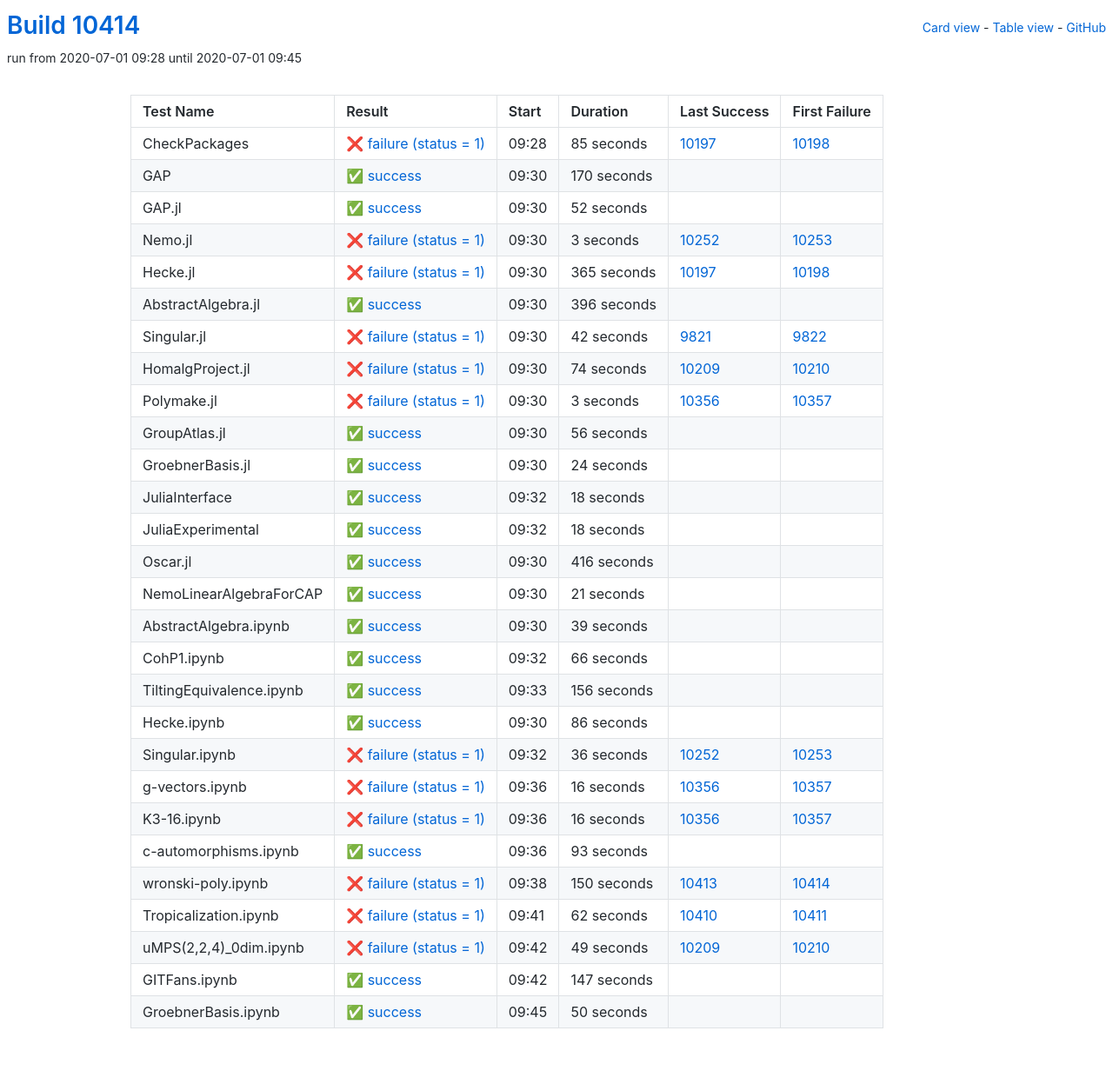
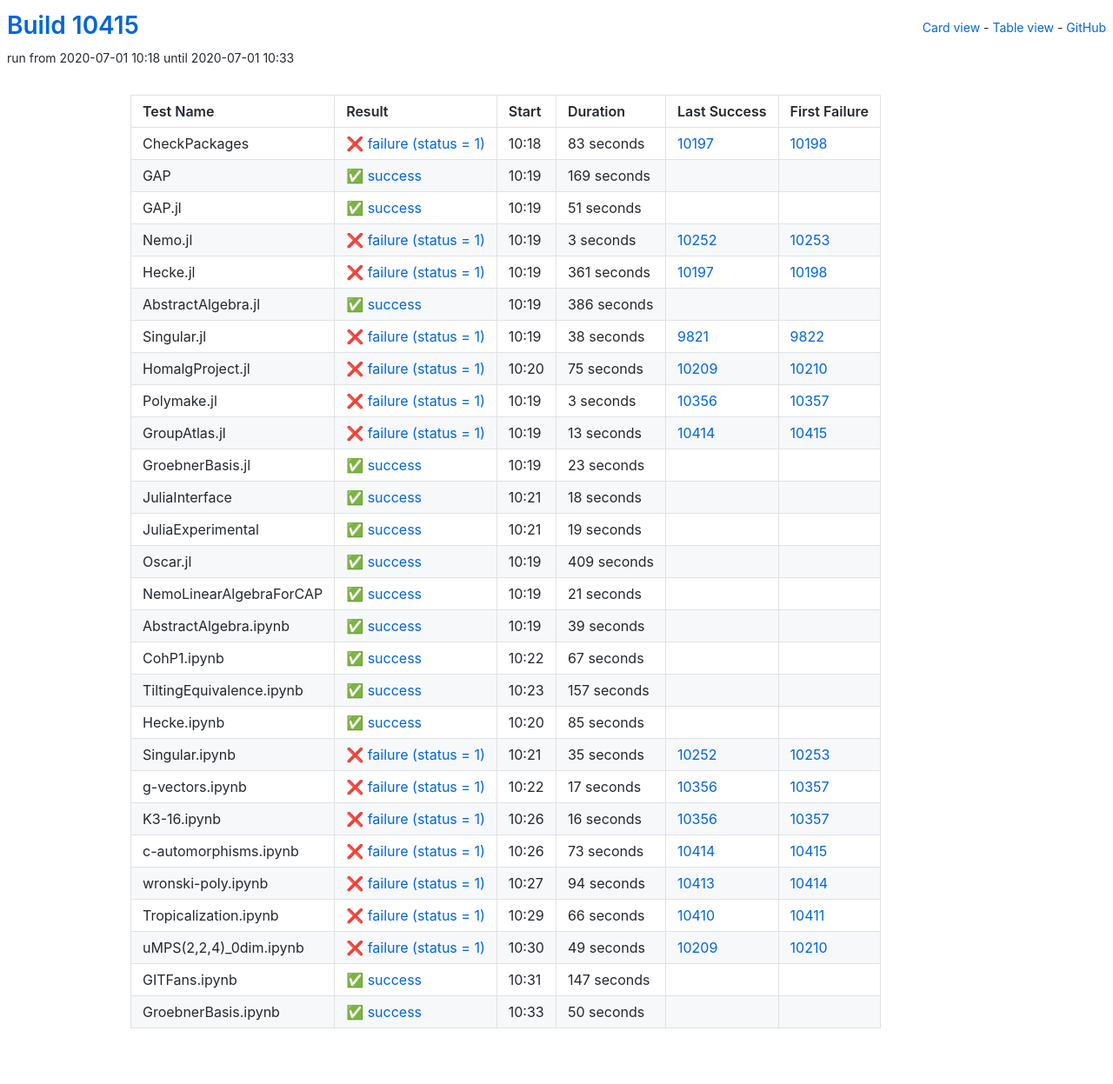
Before and after one commit to oscar-system/oscar-ci-status, a Jekyll site: the page built from table.html, in a window 1280 px wide. Shown: the whole page at 87% size. Built offline with Jekyll 4.4.1, drawn with Linux system fonts in a browser that asks for light colours.

Commit message:
Build #10415

```diff
--- a/_data/ci.yml
+++ b/_data/ci.yml
@@ -1,6 +1,6 @@
 ---
-build: 10414
-build_url: https://oscarci.mathematik.uni-kl.de/job/oscar/10414/
+build: 10415
+build_url: https://oscarci.mathematik.uni-kl.de/job/oscar/10415/
 job: oscar
 organization: oscar-system
 repo: oscar-ci-status
@@ -8,44 +8,44 @@
 tests:
 - name: CheckPackages
   id: checkpackages
-  log: https://oscarci.mathematik.uni-kl.de/job/oscar/10414/artifact/logs/build-10414/CheckPackages.log
-  start: 2020-07-01 09:28
+  log: https://oscarci.mathematik.uni-kl.de/job/oscar/10415/artifact/logs/build-10415/CheckPackages.log
+  start: 2020-07-01 10:18
   success: false
   exitcode: 1
   status: failure
-  duration: 85
+  duration: 83
   last_success: 10197
   last_success_url: https://oscarci.mathematik.uni-kl.de/job/oscar/10197/
   first_failure: 10198
   first_failure_url: https://oscarci.mathematik.uni-kl.de/job/oscar/10198/
 - name: GAP
   id: gap
-  log: https://oscarci.mathematik.uni-kl.de/job/oscar/10414/artifact/logs/build-10414/GAP.log
-  start: 2020-07-01 09:30
+  log: https://oscarci.mathematik.uni-kl.de/job/oscar/10415/artifact/logs/build-10415/GAP.log
+  start: 2020-07-01 10:19
   success: true
   exitcode: 0
   status: success
-  duration: 170
+  duration: 169
   last_success: false
   last_success_url:
   first_failure: false
   first_failure_url:
 - name: GAP.jl
   id: gap-jl
-  log: https://oscarci.mathematik.uni-kl.de/job/oscar/10414/artifact/logs/build-10414/GAP.jl.log
-  start: 2020-07-01 09:30
+  log: https://oscarci.mathematik.uni-kl.de/job/oscar/10415/artifact/logs/build-10415/GAP.jl.log
+  start: 2020-07-01 10:19
   success: true
   exitcode: 0
   status: success
-  duration: 52
+  duration: 51
   last_success: false
   last_success_url:
   first_failure: false
   first_failure_url:
 - name: Nemo.jl
   id: nemo-jl
-  log: https://oscarci.mathematik.uni-kl.de/job/oscar/10414/artifact/logs/build-10414/Nemo.jl.log
-  start: 2020-07-01 09:30
+  log: https://oscarci.mathematik.uni-kl.de/job/oscar/10415/artifact/logs/build-10415/Nemo.jl.log
+  start: 2020-07-01 10:19
   success: false
   exitcode: 1
   status: failure
@@ -56,56 +56,56 @@
   first_failure_url: https://oscarci.mathematik.uni-kl.de/job/oscar/10253/
 - name: Hecke.jl
   id: hecke-jl
-  log: https://oscarci.mathematik.uni-kl.de/job/oscar/10414/artifact/logs/build-10414/Hecke.jl.log
-  start: 2020-07-01 09:30
+  log: https://oscarci.mathematik.uni-kl.de/job/oscar/10415/artifact/logs/build-10415/Hecke.jl.log
+  start: 2020-07-01 10:19
   success: false
   exitcode: 1
   status: failure
-  duration: 365
+  duration: 361
   last_success: 10197
   last_success_url: https://oscarci.mathematik.uni-kl.de/job/oscar/10197/
   first_failure: 10198
   first_failure_url: https://oscarci.mathematik.uni-kl.de/job/oscar/10198/
 - name: AbstractAlgebra.jl
   id: abstractalgebra-jl
-  log: https://oscarci.mathematik.uni-kl.de/job/oscar/10414/artifact/logs/build-10414/AbstractAlgebra.jl.log
-  start: 2020-07-01 09:30
+  log: https://oscarci.mathematik.uni-kl.de/job/oscar/10415/artifact/logs/build-10415/AbstractAlgebra.jl.log
+  start: 2020-07-01 10:19
   success: true
   exitcode: 0
   status: success
-  duration: 396
+  duration: 386
   last_success: false
   last_success_url:
   first_failure: false
   first_failure_url:
 - name: Singular.jl
   id: singular-jl
-  log: https://oscarci.mathematik.uni-kl.de/job/oscar/10414/artifact/logs/build-10414/Singular.jl.log
-  start: 2020-07-01 09:30
+  log: https://oscarci.mathematik.uni-kl.de/job/oscar/10415/artifact/logs/build-10415/Singular.jl.log
+  start: 2020-07-01 10:19
   success: false
   exitcode: 1
   status: failure
-  duration: 42
+  duration: 38
   last_success: 9821
   last_success_url: https://oscarci.mathematik.uni-kl.de/job/oscar/9821/
   first_failure: 9822
   first_failure_url: https://oscarci.mathematik.uni-kl.de/job/oscar/9822/
 - name: HomalgProject.jl
   id: homalgproject-jl
-  log: https://oscarci.mathematik.uni-kl.de/job/oscar/10414/artifact/logs/build-10414/HomalgProject.jl.log
-  start: 2020-07-01 09:30
+  log: https://oscarci.mathematik.uni-kl.de/job/oscar/10415/artifact/logs/build-10415/HomalgProject.jl.log
+  start: 2020-07-01 10:20
   success: false
   exitcode: 1
   status: failure
-  duration: 74
+  duration: 75
   last_success: 10209
   last_success_url: https://oscarci.mathematik.uni-kl.de/job/oscar/10209/
   first_failure: 10210
   first_failure_url: https://oscarci.mathematik.uni-kl.de/job/oscar/10210/
 - name: Polymake.jl
   id: polymake-jl
-  log: https://oscarci.mathematik.uni-kl.de/job/oscar/10414/artifact/logs/build-10414/Polymake.jl.log
-  start: 2020-07-01 09:30
+  log: https://oscarci.mathematik.uni-kl.de/job/oscar/10415/artifact/logs/build-10415/Polymake.jl.log
+  start: 2020-07-01 10:19
   success: false
   exitcode: 1
   status: failure
@@ -116,32 +116,32 @@
   first_failure_url: https://oscarci.mathematik.uni-kl.de/job/oscar/10357/
 - name: GroupAtlas.jl
   id: groupatlas-jl
-  log: https://oscarci.mathematik.uni-kl.de/job/oscar/10414/artifact/logs/build-10414/GroupAtlas.jl.log
-  start: 2020-07-01 09:30
+  log: https://oscarci.mathematik.uni-kl.de/job/oscar/10415/artifact/logs/build-10415/GroupAtlas.jl.log
+  start: 2020-07-01 10:19
+  success: false
+  exitcode: 1
+  status: failure
+  duration: 13
+  last_success: 10414
+  last_success_url: https://oscarci.mathematik.uni-kl.de/job/oscar/10414/
+  first_failure: 10415
+  first_failure_url: https://oscarci.mathematik.uni-kl.de/job/oscar/10415/
+- name: GroebnerBasis.jl
+  id: groebnerbasis-jl
+  log: https://oscarci.mathematik.uni-kl.de/job/oscar/10415/artifact/logs/build-10415/GroebnerBasis.jl.log
+  start: 2020-07-01 10:19
   success: true
   exitcode: 0
   status: success
-  duration: 56
-  last_success: false
-  last_success_url:
-  first_failure: false
-  first_failure_url:
-- name: GroebnerBasis.jl
-  id: groebnerbasis-jl
-  log: https://oscarci.mathematik.uni-kl.de/job/oscar/10414/artifact/logs/build-10414/GroebnerBasis.jl.log
-  start: 2020-07-01 09:30
-  success: true
-  exitcode: 0
-  status: success
-  duration: 24
+  duration: 23
   last_success: false
   last_success_url:
   first_failure: false
   first_failure_url:
 - name: JuliaInterface
   id: juliainterface
-  log: https://oscarci.mathematik.uni-kl.de/job/oscar/10414/artifact/logs/build-10414/JuliaInterface.log
-  start: 2020-07-01 09:32
+  log: https://oscarci.mathematik.uni-kl.de/job/oscar/10415/artifact/logs/build-10415/JuliaInterface.log
+  start: 2020-07-01 10:21
   success: true
   exitcode: 0
   status: success
@@ -152,32 +152,32 @@
   first_failure_url:
 - name: JuliaExperimental
   id: juliaexperimental
-  log: https://oscarci.mathematik.uni-kl.de/job/oscar/10414/artifact/logs/build-10414/JuliaExperimental.log
-  start: 2020-07-01 09:32
+  log: https://oscarci.mathematik.uni-kl.de/job/oscar/10415/artifact/logs/build-10415/JuliaExperimental.log
+  start: 2020-07-01 10:21
   success: true
   exitcode: 0
   status: success
-  duration: 18
+  duration: 19
   last_success: false
   last_success_url:
   first_failure: false
   first_failure_url:
 - name: Oscar.jl
   id: oscar-jl
-  log: https://oscarci.mathematik.uni-kl.de/job/oscar/10414/artifact/logs/build-10414/Oscar.jl.log
-  start: 2020-07-01 09:30
+  log: https://oscarci.mathematik.uni-kl.de/job/oscar/10415/artifact/logs/build-10415/Oscar.jl.log
+  start: 2020-07-01 10:19
   success: true
   exitcode: 0
   status: success
-  duration: 416
+  duration: 409
   last_success: false
   last_success_url:
   first_failure: false
   first_failure_url:
 - name: NemoLinearAlgebraForCAP
   id: nemolinearalgebraforcap
-  log: https://oscarci.mathematik.uni-kl.de/job/oscar/10414/artifact/logs/build-10414/NemoLinearAlgebraForCAP.log
-  start: 2020-07-01 09:30
+  log: https://oscarci.mathematik.uni-kl.de/job/oscar/10415/artifact/logs/build-10415/NemoLinearAlgebraForCAP.log
+  start: 2020-07-01 10:19
   success: true
   exitcode: 0
   status: success
@@ -188,8 +188,8 @@
   first_failure_url:
 - name: AbstractAlgebra.ipynb
   id: abstractalgebra-ipynb
-  log: https://oscarci.mathematik.uni-kl.de/job/oscar/10414/artifact/logs/build-10414/AbstractAlgebra.ipynb.log
-  start: 2020-07-01 09:30
+  log: https://oscarci.mathematik.uni-kl.de/job/oscar/10415/artifact/logs/build-10415/AbstractAlgebra.ipynb.log
+  start: 2020-07-01 10:19
   success: true
   exitcode: 0
   status: success
@@ -200,68 +200,68 @@
   first_failure_url:
 - name: CohP1.ipynb
   id: cohp1-ipynb
-  log: https://oscarci.mathematik.uni-kl.de/job/oscar/10414/artifact/logs/build-10414/CohP1.ipynb.log
-  start: 2020-07-01 09:32
+  log: https://oscarci.mathematik.uni-kl.de/job/oscar/10415/artifact/logs/build-10415/CohP1.ipynb.log
+  start: 2020-07-01 10:22
   success: true
   exitcode: 0
   status: success
-  duration: 66
+  duration: 67
   last_success: false
   last_success_url:
   first_failure: false
   first_failure_url:
 - name: TiltingEquivalence.ipynb
   id: tiltingequivalence-ipynb
-  log: https://oscarci.mathematik.uni-kl.de/job/oscar/10414/artifact/logs/build-10414/TiltingEquivalence.ipynb.log
-  start: 2020-07-01 09:33
+  log: https://oscarci.mathematik.uni-kl.de/job/oscar/10415/artifact/logs/build-10415/TiltingEquivalence.ipynb.log
+  start: 2020-07-01 10:23
   success: true
   exitcode: 0
   status: success
-  duration: 156
+  duration: 157
   last_success: false
   last_success_url:
   first_failure: false
   first_failure_url:
 - name: Hecke.ipynb
   id: hecke-ipynb
-  log: https://oscarci.mathematik.uni-kl.de/job/oscar/10414/artifact/logs/build-10414/Hecke.ipynb.log
-  start: 2020-07-01 09:30
+  log: https://oscarci.mathematik.uni-kl.de/job/oscar/10415/artifact/logs/build-10415/Hecke.ipynb.log
+  start: 2020-07-01 10:20
   success: true
   exitcode: 0
   status: success
-  duration: 86
+  duration: 85
   last_success: false
   last_success_url:
   first_failure: false
   first_failure_url:
 - name: Singular.ipynb
   id: singular-ipynb
-  log: https://oscarci.mathematik.uni-kl.de/job/oscar/10414/artifact/logs/build-10414/Singular.ipynb.log
-  start: 2020-07-01 09:32
+  log: https://oscarci.mathematik.uni-kl.de/job/oscar/10415/artifact/logs/build-10415/Singular.ipynb.log
+  start: 2020-07-01 10:21
   success: false
   exitcode: 1
   status: failure
-  duration: 36
+  duration: 35
   last_success: 10252
   last_success_url: https://oscarci.mathematik.uni-kl.de/job/oscar/10252/
   first_failure: 10253
   first_failure_url: https://oscarci.mathematik.uni-kl.de/job/oscar/10253/
 - name: g-vectors.ipynb
   id: g-vectors-ipynb
-  log: https://oscarci.mathematik.uni-kl.de/job/oscar/10414/artifact/logs/build-10414/g-vectors.ipynb.log
-  start: 2020-07-01 09:36
+  log: https://oscarci.mathematik.uni-kl.de/job/oscar/10415/artifact/logs/build-10415/g-vectors.ipynb.log
+  start: 2020-07-01 10:22
   success: false
   exitcode: 1
   status: failure
-  duration: 16
+  duration: 17
   last_success: 10356
   last_success_url: https://oscarci.mathematik.uni-kl.de/job/oscar/10356/
   first_failure: 10357
   first_failure_url: https://oscarci.mathematik.uni-kl.de/job/oscar/10357/
 - name: K3-16.ipynb
   id: k3-16-ipynb
-  log: https://oscarci.mathematik.uni-kl.de/job/oscar/10414/artifact/logs/build-10414/K3-16.ipynb.log
-  start: 2020-07-01 09:36
+  log: https://oscarci.mathematik.uni-kl.de/job/oscar/10415/artifact/logs/build-10415/K3-16.ipynb.log
+  start: 2020-07-01 10:26
   success: false
   exitcode: 1
   status: failure
@@ -272,44 +272,44 @@
   first_failure_url: https://oscarci.mathematik.uni-kl.de/job/oscar/10357/
 - name: c-automorphisms.ipynb
   id: c-automorphisms-ipynb
-  log: https://oscarci.mathematik.uni-kl.de/job/oscar/10414/artifact/logs/build-10414/c-automorphisms.ipynb.log
-  start: 2020-07-01 09:36
-  success: true
-  exitcode: 0
-  status: success
-  duration: 93
-  last_success: false
-  last_success_url:
-  first_failure: false
-  first_failure_url:
-- name: wronski-poly.ipynb
-  id: wronski-poly-ipynb
-  log: https://oscarci.mathematik.uni-kl.de/job/oscar/10414/artifact/logs/build-10414/wronski-poly.ipynb.log
-  start: 2020-07-01 09:38
+  log: https://oscarci.mathematik.uni-kl.de/job/oscar/10415/artifact/logs/build-10415/c-automorphisms.ipynb.log
+  start: 2020-07-01 10:26
   success: false
   exitcode: 1
   status: failure
-  duration: 150
+  duration: 73
+  last_success: 10414
+  last_success_url: https://oscarci.mathematik.uni-kl.de/job/oscar/10414/
+  first_failure: 10415
+  first_failure_url: https://oscarci.mathematik.uni-kl.de/job/oscar/10415/
+- name: wronski-poly.ipynb
+  id: wronski-poly-ipynb
+  log: https://oscarci.mathematik.uni-kl.de/job/oscar/10415/artifact/logs/build-10415/wronski-poly.ipynb.log
+  start: 2020-07-01 10:27
+  success: false
+  exitcode: 1
+  status: failure
+  duration: 94
   last_success: 10413
   last_success_url: https://oscarci.mathematik.uni-kl.de/job/oscar/10413/
   first_failure: 10414
   first_failure_url: https://oscarci.mathematik.uni-kl.de/job/oscar/10414/
 - name: Tropicalization.ipynb
   id: tropicalization-ipynb
-  log: https://oscarci.mathematik.uni-kl.de/job/oscar/10414/artifact/logs/build-10414/Tropicalization.ipynb.log
-  start: 2020-07-01 09:41
+  log: https://oscarci.mathematik.uni-kl.de/job/oscar/10415/artifact/logs/build-10415/Tropicalization.ipynb.log
+  start: 2020-07-01 10:29
   success: false
   exitcode: 1
   status: failure
-  duration: 62
+  duration: 66
   last_success: 10410
   last_success_url: https://oscarci.mathematik.uni-kl.de/job/oscar/10410/
   first_failure: 10411
   first_failure_url: https://oscarci.mathematik.uni-kl.de/job/oscar/10411/
 - name: uMPS(2,2,4)_0dim.ipynb
   id: umps-2-2-4-0dim-ipynb
-  log: https://oscarci.mathematik.uni-kl.de/job/oscar/10414/artifact/logs/build-10414/uMPS-2-2-4-_0dim.ipynb.log
-  start: 2020-07-01 09:42
+  log: https://oscarci.mathematik.uni-kl.de/job/oscar/10415/artifact/logs/build-10415/uMPS-2-2-4-_0dim.ipynb.log
+  start: 2020-07-01 10:30
   success: false
   exitcode: 1
   status: failure
@@ -320,8 +320,8 @@
   first_failure_url: https://oscarci.mathematik.uni-kl.de/job/oscar/10210/
 - name: GITFans.ipynb
   id: gitfans-ipynb
-  log: https://oscarci.mathematik.uni-kl.de/job/oscar/10414/artifact/logs/build-10414/GITFans.ipynb.log
-  start: 2020-07-01 09:42
+  log: https://oscarci.mathematik.uni-kl.de/job/oscar/10415/artifact/logs/build-10415/GITFans.ipynb.log
+  start: 2020-07-01 10:31
   success: true
   exitcode: 0
   status: success
@@ -332,8 +332,8 @@
   first_failure_url:
 - name: GroebnerBasis.ipynb
   id: groebnerbasis-ipynb
-  log: https://oscarci.mathematik.uni-kl.de/job/oscar/10414/artifact/logs/build-10414/GroebnerBasis.ipynb.log
-  start: 2020-07-01 09:45
+  log: https://oscarci.mathematik.uni-kl.de/job/oscar/10415/artifact/logs/build-10415/GroebnerBasis.ipynb.log
+  start: 2020-07-01 10:33
   success: true
   exitcode: 0
   status: success
```
Also changed, not shown: README.md.
